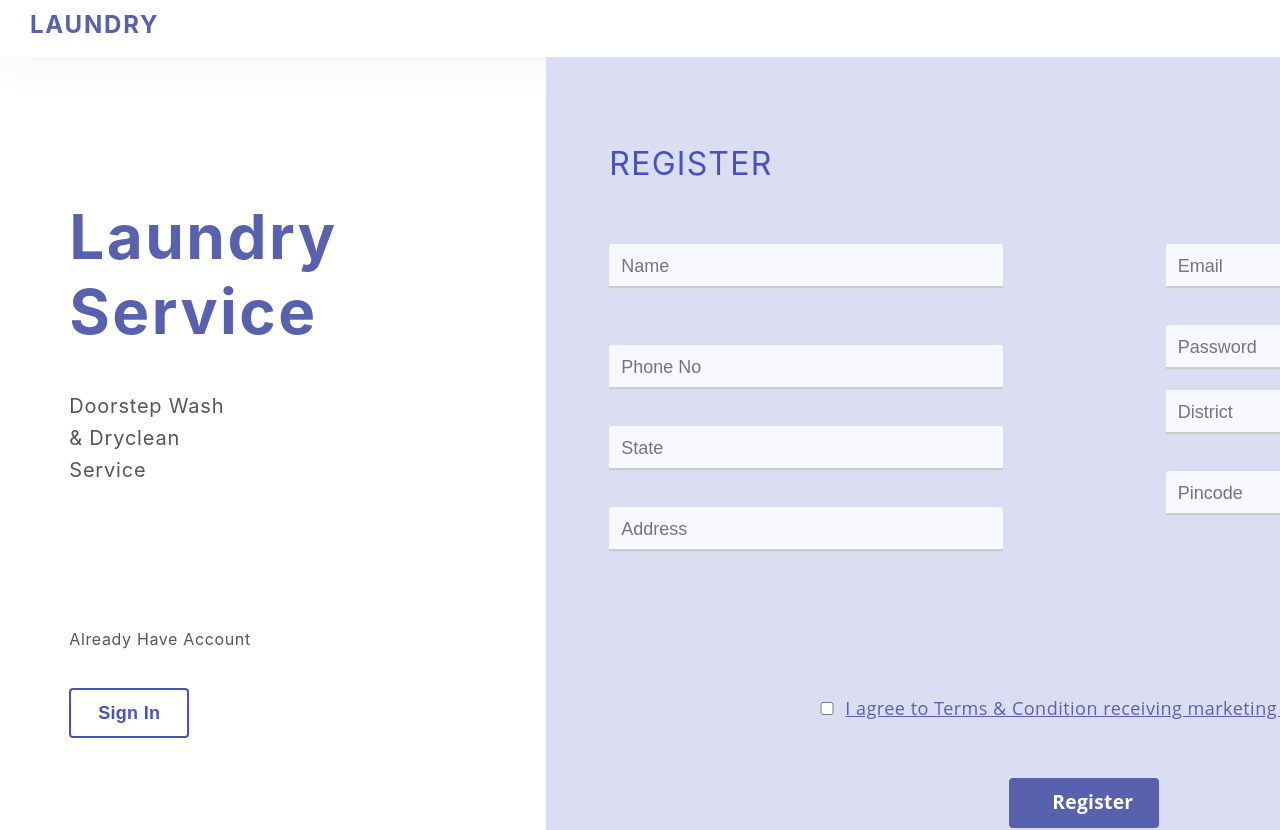
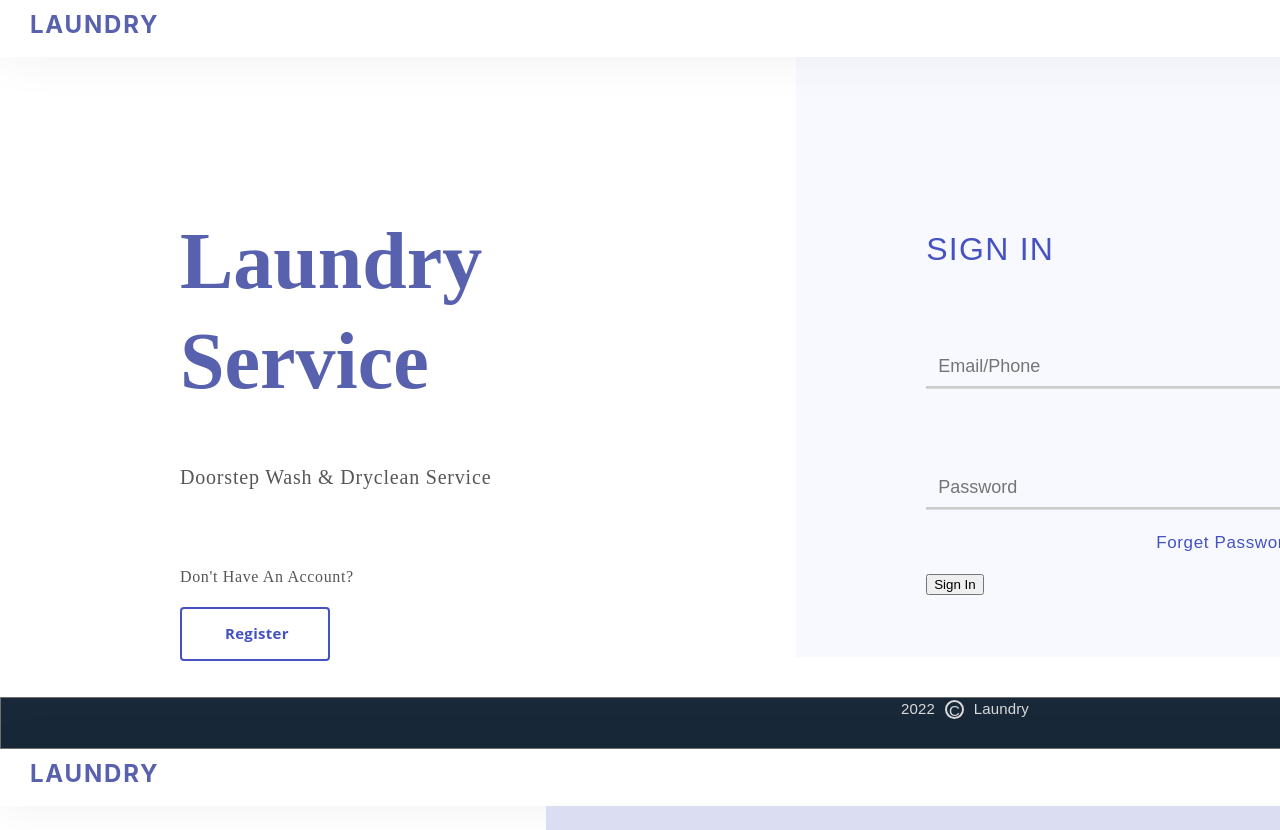
Before and after one commit to Pragati-rathore/laundry-cart-frontend, a React (Create React App) app: page / in a window 1280 px wide. Shown: the top 830 px of the page. Built offline with nearby package versions, Linux system fonts and the light colour scheme.

Commit message:
done singnin

```diff
--- a/src/components/Auth/Signin/Signin.js
+++ b/src/components/Auth/Signin/Signin.js
@@ -11,10 +11,10 @@ const Signin = () => {
   // const histroy=useHistroy()
   const [username, setEmail] = useState("");
   const [password,setPass]=useState("")
-  const [show, setShow] = useState(false);
+  // const [show, setShow] = useState(false);
   const loginUser= async (e)=>{
     e.preventDefault();
-     const res= await fetch("/login",{
+     const res= await fetch("https://laundry-server.onrender.com/login",{
       method:"POST",
       headers:{
         "Content-Type":"application/json"
@@ -55,8 +55,8 @@ const Signin = () => {
                 value={username}
                 onChange={(e)=>{setEmail(e.target.value)}}
 
-                type={show ? "text" : "password"}
-                placeholder="Email"
+                type= "text"
+                placeholder="Email/Phone"
               />
             </label>
             <p></p>
@@ -68,17 +68,14 @@ const Signin = () => {
                 value={password}
                 onChange={(e)=>{setPass(e.target.value)}}
                 placeholder="Password"
+                type="password"
               />
                <img
                 className="lock"
                 src={lock}
                 alt="show-pass"
                 style={{ cursor: "pointer" }}
-                onClick={() => {
-                  setShow((show) => {
-                    return !show;
-                  });
-                }}
+
               />
             </label>
 
--- a/src/index.js
+++ b/src/index.js
@@ -5,7 +5,7 @@ import './index.css';
 // import Header from './components/header';
 
 // import App from './App';
-// import Signin from './components/Auth/Signin/Signin';
+import Signin from './components/Auth/Signin/Signin';
 import Register from './components/Auth/Regsister/Register';
 // import Regis from './components/Auth/Regsister/Regis';
 
@@ -13,7 +13,7 @@ const root = ReactDOM.createRoot(document.getElementById('root'));
 root.render(
   <React.StrictMode>
     {/* <App /> */}
-    {/* <Signin/> */}
+    <Signin/>
      <Register/>
      {/* <Regis/> */}
      {/* <Header/>
```
